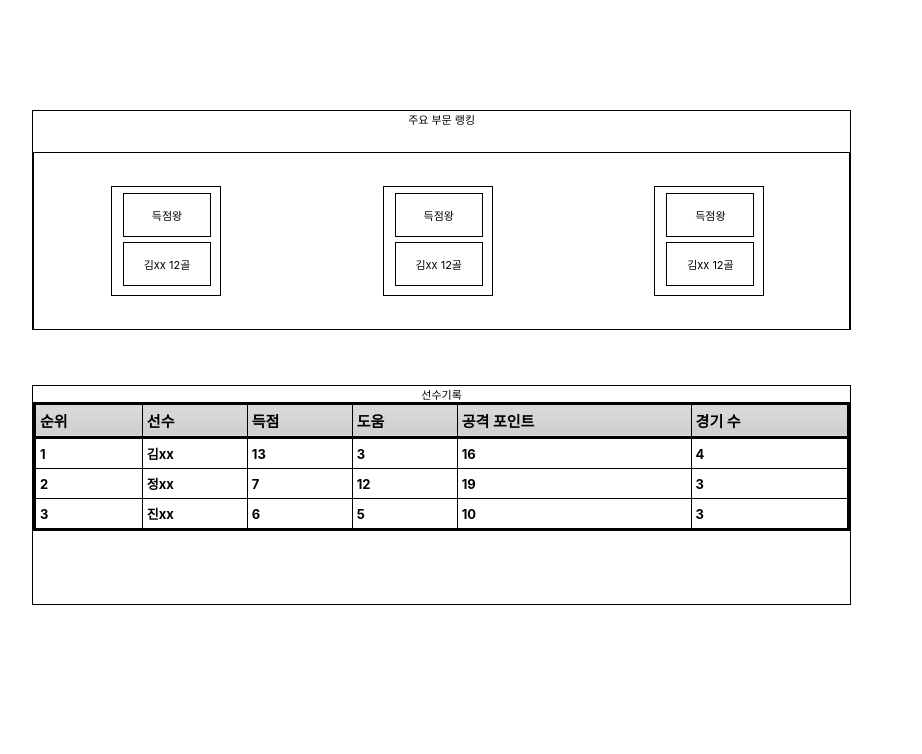
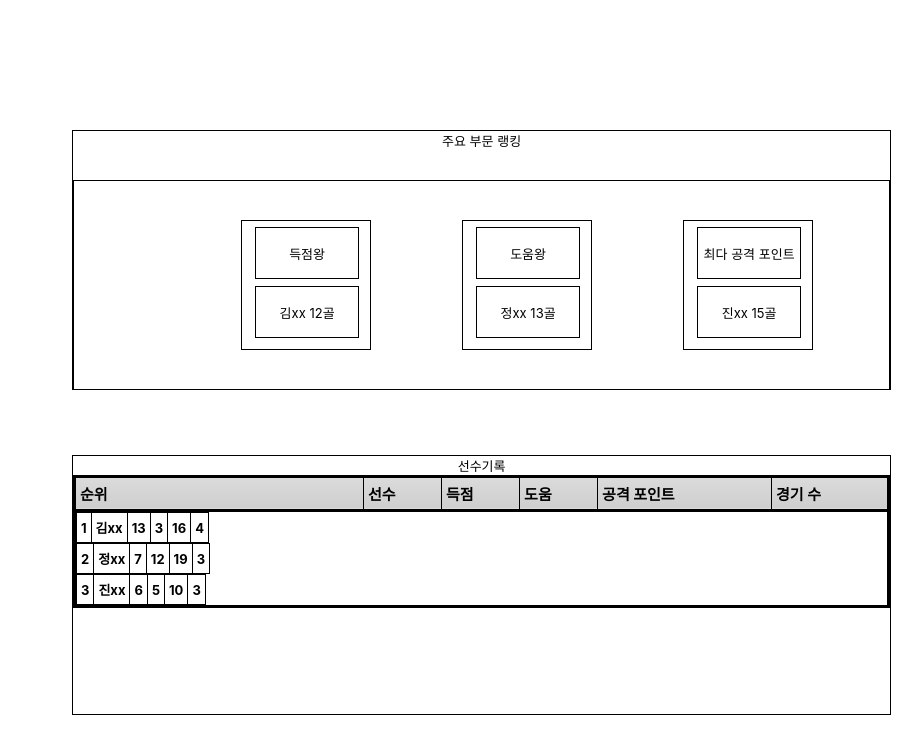
Before and after one commit to codestates/everyfootball, a React (Create React App) app in the folder client/: page /recordBoard in a window 1280 px wide. Shown: the top 754 px of the page, without its empty margins (188-1110 px from the left). Built offline with nearby package versions, Linux system fonts and the light colour scheme.

Commit message:
매치UI, 레코드보드 폼 구현

```diff
--- a/client/src/App.js
+++ b/client/src/App.js
@@ -3,7 +3,7 @@ import './App.css';
 import Mainpage from './Component/Mainpage/Mainpage'
 import Signup from './Component/Signup'
 import RecordBoard from './Component/RecordBoardPage/RecordBoard'
-import MatchInfo from './Component/MatchUI/MatchInfo';
+import MatchInfo from './Component/MatchInfoPage/MatchInfo';
 import { Link, Route, Switch, BrowserRouter } from 'react-router-dom'
 function App() {
   return (
@@ -13,7 +13,7 @@ function App() {
           <Route exact path="/"><Mainpage/></Route>
           <Route path="/signup"><Signup/></Route>
           <Route path="/recordBoard"><RecordBoard /></Route>
-          <Route path="/matchUI"><MatchInfo /></Route>
+          <Route path="/matchInfo"><MatchInfo /></Route>
         </Switch>
       </div>
     </BrowserRouter>
--- a/client/src/Component/MatchUI/Match.css
+++ b/client/src/Component/MatchInfoPage/MatchInfo.css
@@ -6,8 +6,6 @@ body {
   width: 80%;
   height: 80%;
   margin-top: 5em;
-  font-family: -apple-system, BlinkMacSystemFont, Segoe UI, Roboto, Oxygen,
-    Ubuntu, Cantarell, Fira Sans, Droid Sans, Helvetica Neue, sans-serif;
 }
 
 .stadium {
--- a/client/src/Component/MatchUI/MatchInfo.js
+++ b/client/src/Component/MatchInfoPage/MatchInfo.js
@@ -2,7 +2,7 @@ import React, { useState } from 'react';
 import StadiumImage from './StadiumImage';
 import StadiumInfo from './StadiumInfo';
 import PlayerInfo from './PlayerInfo';
-import './Match.css' ;
+import './MatchInfo.css' ;
 // import { Link } from 'react-router-dom';
 // import axios from 'axios';
 
--- a/client/src/Component/MatchUI/StadiumImage.js
+++ b/client/src/Component/MatchInfoPage/StadiumImage.js
@@ -8,9 +8,9 @@ import image from './futsal.jpg'
 export default function StadiumImage () {
 
   const imagestyle = {
-    height: "20vh",  //this is wrong
-          width: "30vw",
-              };
+    height: "15vh",
+    width: "30vw",
+  };
 
   return (
     <div>
--- a/client/src/Component/RecordBoardPage/Board.js
+++ b/client/src/Component/RecordBoardPage/Board.js
@@ -1,11 +1,38 @@
 import React, { useState } from 'react';
+import Boardlist from './Boardlist';
 // import { Link } from 'react-router-dom';
 // import axios from 'axios';
 
 //axios.defaults.withCredentials = true;
 
 export default function Board () {
+  const dummyData = [
+    {
+        rank : 1,
+        name : '김xx',
+        goal : 13,
+        assist : 3,
+        point : 16,
+        totalmatch: 4,
+    },
+    {
+        rank : 2,
+        name : '정xx',
+        goal : 7,
+        assist : 12,
+        point : 19,
+        totalmatch: 3,
+    },
+    {
+      rank : 3,
+      name : '진xx',
+      goal : 6,
+      assist : 5,
+      point : 10,
+      totalmatch: 3,
+    },
 
+]
 
 
   return (
@@ -24,30 +51,10 @@ export default function Board () {
                 </div>
             </div>
             <div class="tableBody">
-                <div class="tableRow">
-                    <div class="cell">1</div>
-                    <div class="cell">김xx</div>
-                    <div class="cell">13</div>
-                    <div class="cell">3</div>
-                    <div class="cell">16</div>
-                    <div class="cell">4</div>
-                </div>
-                <div class="tableRow">
-                    <div class="cell">2</div>
-                    <div class="cell">정xx</div>
-                    <div class="cell">7</div>
-                    <div class="cell">12</div>
-                    <div class="cell">19</div>
-                    <div class="cell">3</div>
-                </div>
-                <div class="tableRow">
-                    <div class="cell">3</div>
-                    <div class="cell">진xx</div>
-                    <div class="cell">6</div>
-                    <div class="cell">5</div>
-                    <div class="cell">10</div>
-                    <div class="cell">3</div>
-                </div>
+              {dummyData.map((el, i) => {
+                return <Boardlist key={i} rank={el.rank} name={el.name} goal={el.goal}
+                        assist={el.assist} point={el.point} totalmatch={el.totalmatch} />
+              })}
             </div>
         </div>
       </div>
--- /dev/null
+++ b/client/src/Component/RecordBoardPage/Boardlist.js
@@ -0,0 +1,24 @@
+import React, { useState } from 'react';
+// import { Link } from 'react-router-dom';
+// import axios from 'axios';
+
+//axios.defaults.withCredentials = true;
+
+export default function Boardlist ({rank,name,goal,assist,point,totalmatch}) {
+
+
+  return (
+    <div>
+        <div class="tableBody">
+            <div class="tableRow">
+                <div className="cell">{rank}</div>
+                <div className="cell">{name}</div>
+                <div className="cell">{goal}</div>
+                <div className="cell">{assist}</div>
+                <div className="cell">{point}</div>
+                <div className="cell">{totalmatch}</div>
+            </div>
+        </div>
+    </div>
+  );
+}
--- a/client/src/Component/RecordBoardPage/Rank.js
+++ b/client/src/Component/RecordBoardPage/Rank.js
@@ -1,4 +1,5 @@
 import React, { useState } from 'react';
+import Ranklist from './Ranklist'
 // import { Link } from 'react-router-dom';
 // import axios from 'axios';
 
@@ -6,6 +7,23 @@ import React, { useState } from 'react';
 
 export default function Rank () {
 
+    const dummyData = [
+        {
+            award: '득점왕',
+            name : '김xx',
+            goal : 12
+        },
+        {
+            award: '도움왕',
+            name : '정xx',
+            goal : 13
+        },
+        {
+            award: '최다 공격 포인트',
+            name : '진xx',
+            goal : 15
+        },
+    ]
 
 
   return (
@@ -13,30 +31,9 @@ export default function Rank () {
        <div className='totalRanking'>
           주요 부문 랭킹
            <div className='totalTopBox'>
-                <div className='topBox'>
-                    <div className='top'>
-                        득점왕
-                    </div>
-                    <div className='hero'>
-                        김xx 12골
-                    </div>
-                </div>
-                <div className='topBox'>
-                    <div className='top'>
-                        득점왕
-                    </div>
-                    <div className='hero'>
-                        김xx 12골
-                    </div>
-                </div>
-                <div className='topBox'>
-                    <div className='top'>
-                        득점왕
-                    </div>
-                    <div className='hero'>
-                        김xx 12골
-                    </div>
-                </div>
+                {dummyData.map((el, i) => {
+                    return <Ranklist key={i} award={el.award} name={el.name} goal={el.goal}/>
+                })}
            </div>
        </div>
     </div>
--- /dev/null
+++ b/client/src/Component/RecordBoardPage/Ranklist.js
@@ -0,0 +1,18 @@
+import React, { useState } from 'react';
+// import { Link } from 'react-router-dom';
+// import axios from 'axios';
+
+//axios.defaults.withCredentials = true;
+
+export default function Boardlist ({award, name,goal}) {
+
+
+  return (
+    <div>
+        <div className='topBox'>
+            <div className='top'>{award}</div>
+            <div className='hero'>{name} {goal}골</div>
+        </div>
+    </div>
+  );
+}
--- a/client/src/Component/RecordBoardPage/RecordBoard.css
+++ b/client/src/Component/RecordBoardPage/RecordBoard.css
@@ -1,13 +1,8 @@
-html,
-body {
+* {
+  margin: 0;
   padding: 0;
-  margin-left: 10em;
-  margin-right: 10em;
-  width: 80%;
-  height: 80%;
-  margin-top: 5em;
-  font-family: -apple-system, BlinkMacSystemFont, Segoe UI, Roboto, Oxygen,
-    Ubuntu, Cantarell, Fira Sans, Droid Sans, Helvetica Neue, sans-serif;
+  box-sizing: border-box;
+  font-size: 13px
 }
 
 .totalRanking {
@@ -64,7 +59,7 @@ body {
 .titleStyle {
   border: 3px solid #000000;
   width: 100%;
-  text-align: left;
+  text-align: center;
   border-collapse: collapse;
 }
 .table.titleStyle .cell, .table.titleStyle .title {
--- a/client/src/Component/RecordBoardPage/RecordBoard.js
+++ b/client/src/Component/RecordBoardPage/RecordBoard.js
@@ -2,6 +2,8 @@ import React, { useState } from 'react';
 import Rank from './Rank';
 import Board from './Board';
 import './RecordBoard.css';
+import Header from '../Mainpage/Header'
+import Footer from '../Mainpage/Footer'
 // import { Link } from 'react-router-dom';
 // import axios from 'axios';
 
@@ -13,8 +15,10 @@ export default function RecordBoard () {
 
   return (
     <div>
+      {/* <Header /> */}
       <Rank />
       <Board />
+      {/* <Footer /> */}
     </div>
   );
 }
```
Also changed, not shown: client/src/Component/MatchInfoPage/PlayerInfo.js (renamed from client/src/Component/MatchUI/PlayerInfo.js), client/src/Component/MatchInfoPage/StadiumInfo.js (renamed from client/src/Component/MatchUI/StadiumInfo.js), client/src/Component/MatchInfoPage/futsal.jpg (renamed from client/src/Component/MatchUI/futsal.jpg).
